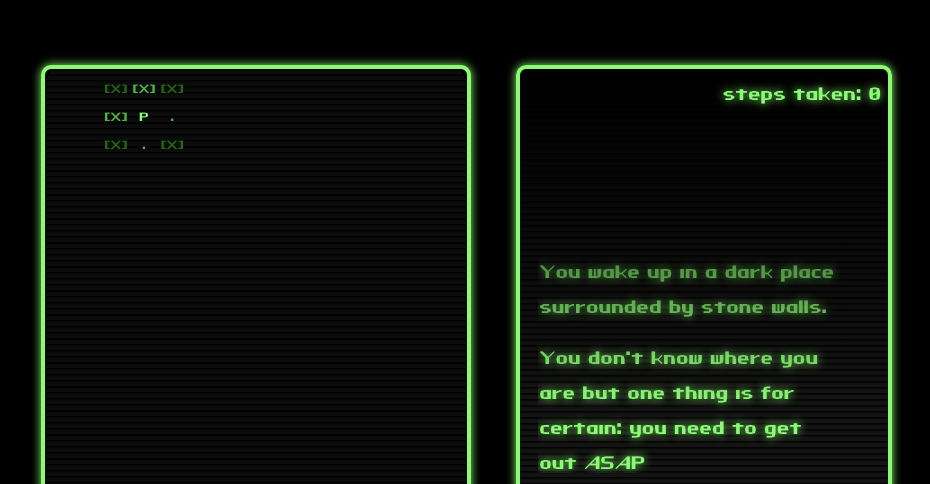
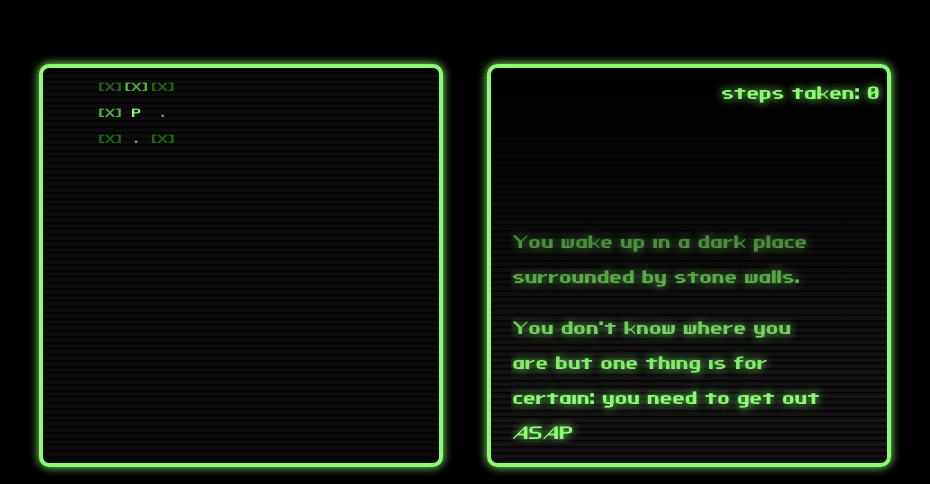
Before and after one commit to iClaimThisName/dungeon-crawler, a plain HTML site: page index.html in a window 1280 px wide. Shown: the top 484 px of the page, without its empty margins (175-1105 px from the left). Drawn offline with Linux system fonts and the light colour scheme.

Commit message:
small alignment fixes

```diff
--- a/css/mainStyle.css
+++ b/css/mainStyle.css
@@ -1,6 +1,6 @@
 main {
     display: grid;
-    grid-template: 2fr 1fr / 1fr 1fr;
+    grid-template: 5fr 3fr / 1fr 1fr;
 
     margin: auto;
     min-width: 70%;
@@ -11,7 +11,8 @@ main {
 
 .log-container {
     display: flex;
-    height: 100%;
+    width: 100%;
+    aspect-ratio: 1/1;
     justify-content: center;
     align-items: center;
     overflow-y: hidden;
@@ -197,6 +198,10 @@ input:checked {
         aspect-ratio: unset;
     }
 
+    .log-container {
+        aspect-ratio: unset;
+    }
+
     .info-container {
         display: flex;
         flex-flow: column;
@@ -238,6 +243,7 @@ input:checked {
     }
 
     .log-container {
+        aspect-ratio: unset;
         margin-top: 10px;
     }
 
```
